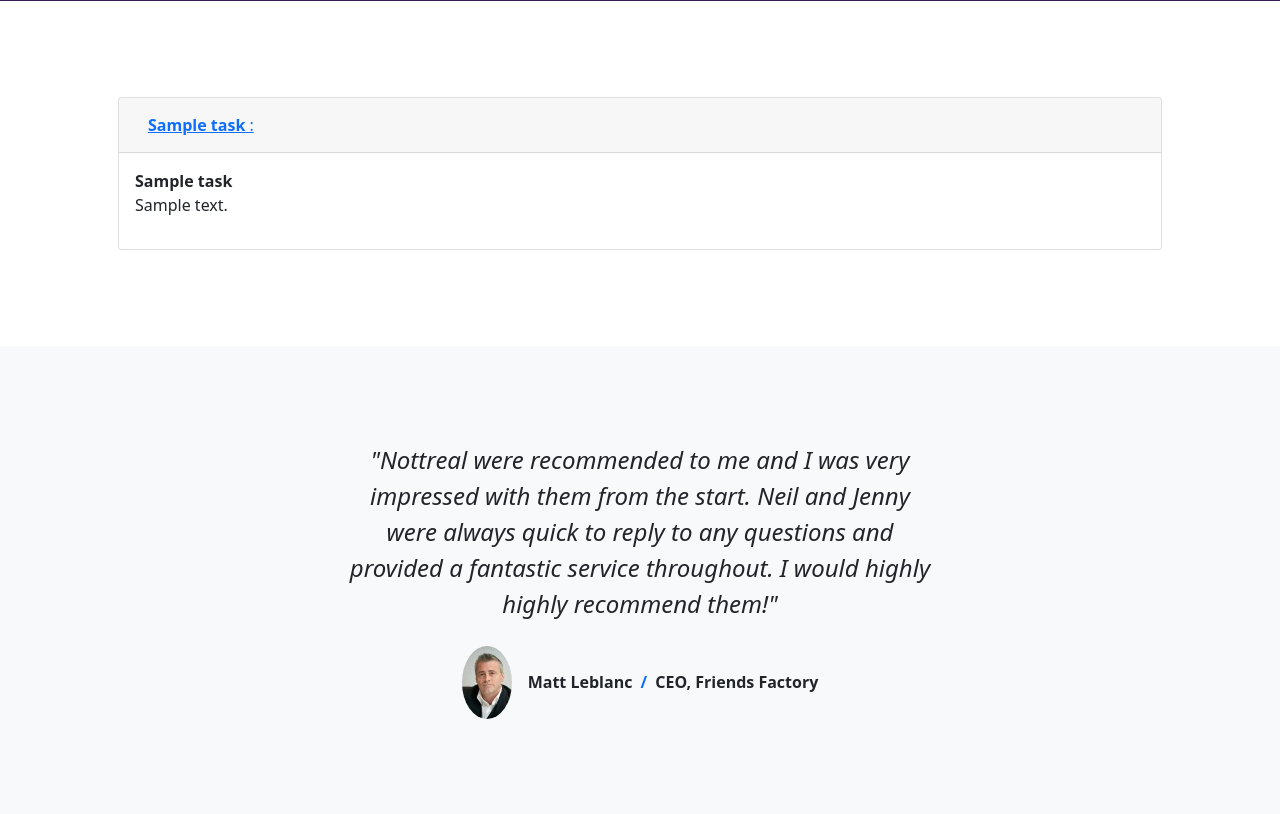
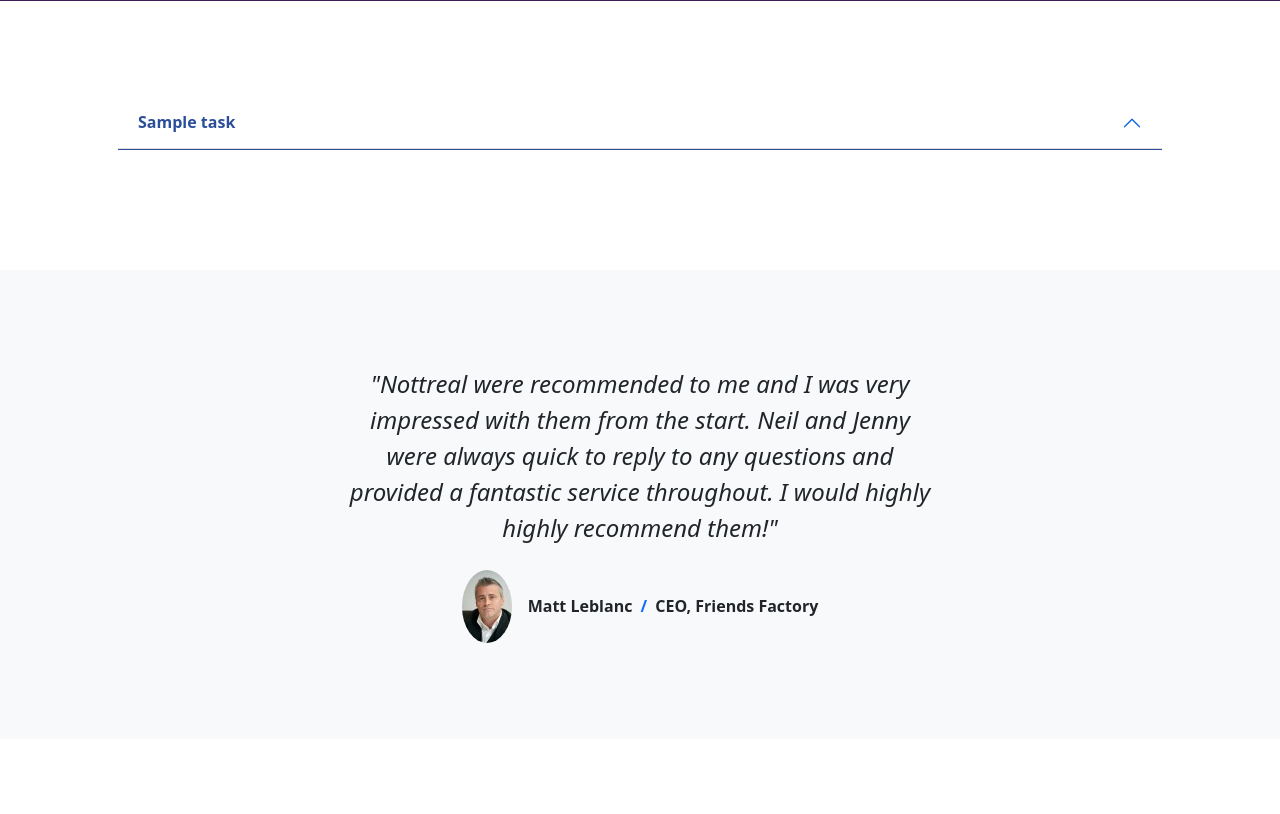
Before and after one commit to MAziz-0/Legal_site, a Flask app: page /get_tasks in a window 1280 px wide. Shown: the part 532-1346 px from the top of the page. Run offline with Flask 2, Linux system fonts and the light colour scheme; a database or web service that is not in the repository returns one stand-in record (values such as "Sample title"); some libraries are stand-ins or nearby versions.

Commit message:
Fixed Accordian and made Bootstrap changes, added task_id route

```diff
--- a/templates/myquestions.html
+++ b/templates/myquestions.html
@@ -1,26 +1,23 @@
 {% extends "base.html" %}
 {% block content %}
 
-    <!--Accordian-->
-    <div id="accordion">
-        <div class="card">
-        {% for task in tasks %}
-          <div class="card-header" id="headingOne">
-            <h5 class="mb-0">
-              <button class="btn btn-link" data-toggle="collapse" data-target="#collapseOne"
-               aria-expanded="true" aria-controls="collapseOne">
-                <strong>{{ task.task_name }}</strong> :
+        <div class="accordion " id="accordionExample">
+          {% for task in tasks %}
+          <div class="accordion-item border-0 bg-light">
+            <h2 class="accordion-header" id="heading-{{ task.task_id }}">
+              <button class="accordion-button bg-white my-blue" type="button text-white" data-bs-toggle="collapse" data-bs-target="#collapse-{{ task.task_id }}" aria-expanded="true" aria-controls="collapse-{{ task.task_id }}">
+                <strong>{{ task.task_name }}</strong>
               </button>
-            </h5>
+            </h2>
+            <div id="collapse-{{ task.task_id }}" class="accordion-collapse collapse" aria-labelledby="heading-{{ task.task_id }}">
+              <div class="accordion-body">
+                <strong>{{ task.category_name }}</strong>
+                <p>{{ task.task_description }}</p>
+              </div>
+            </div>
           </div>
-
-          <div id="collapseOne" class="collapse show" aria-labelledby="headingOne" data-parent="#accordion">
-            <div class="card-body">
-              <strong>{{ task.category_name }}</strong>
-              <p>{{ task.task_description }}</p>
-            </div>
+          <br>
           {% endfor %}
-          </div>
         </div>
 
 
```
